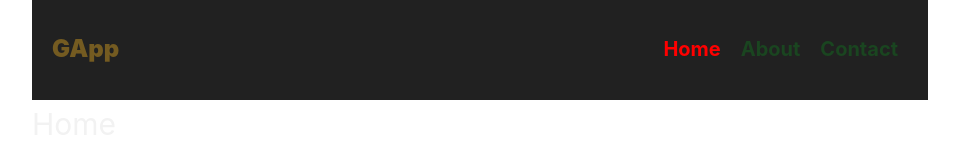
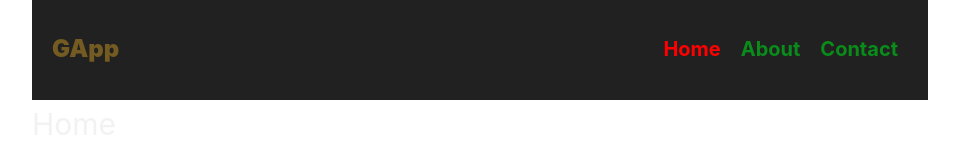
Before and after one commit to michado2019/altschool-third-semester-exam, a Vue app: page / in a window 1280 px wide. Shown: the top 160 px of the page, without its empty margins (160-1119 px from the left). Built offline with nearby package versions, Linux system fonts and the light colour scheme.

Commit message:
style: color changed

```diff
--- a/src/components/layouts/Navbar.vue
+++ b/src/components/layouts/Navbar.vue
@@ -55,7 +55,7 @@ export default {
   align-items: center;
 }
 .navbarLinks {
-  color: #1a4520;
+  color: #098c1a;
   text-decoration: none;
 }
 .navbarList {
```
